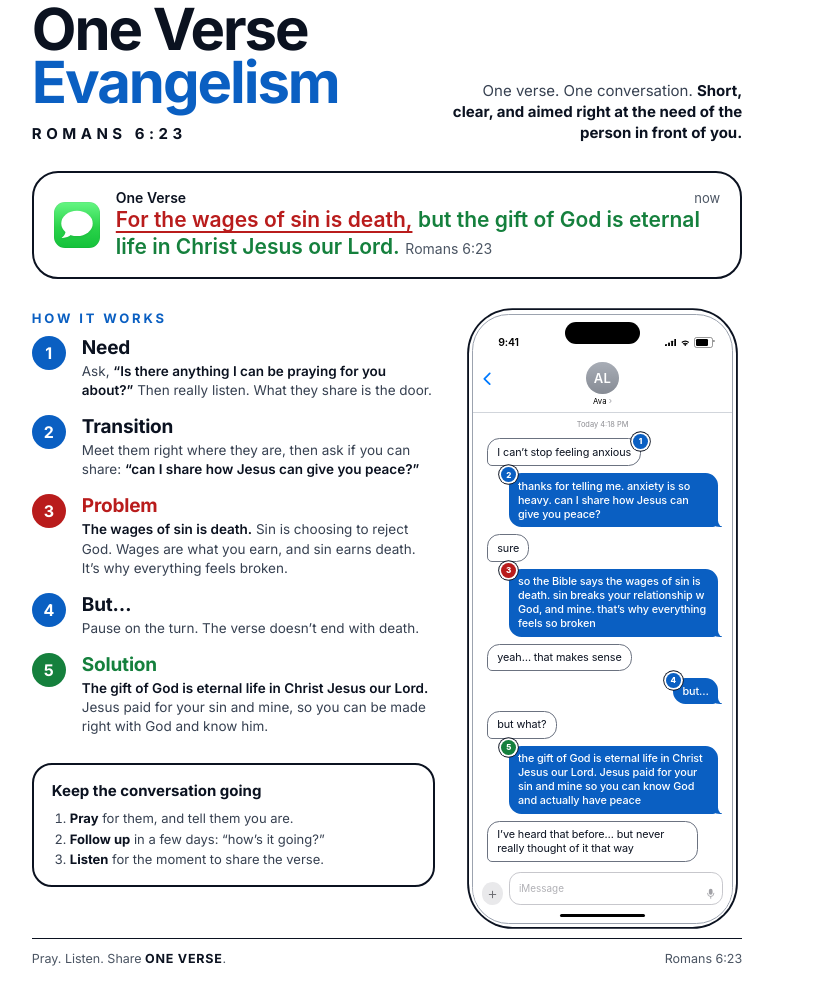
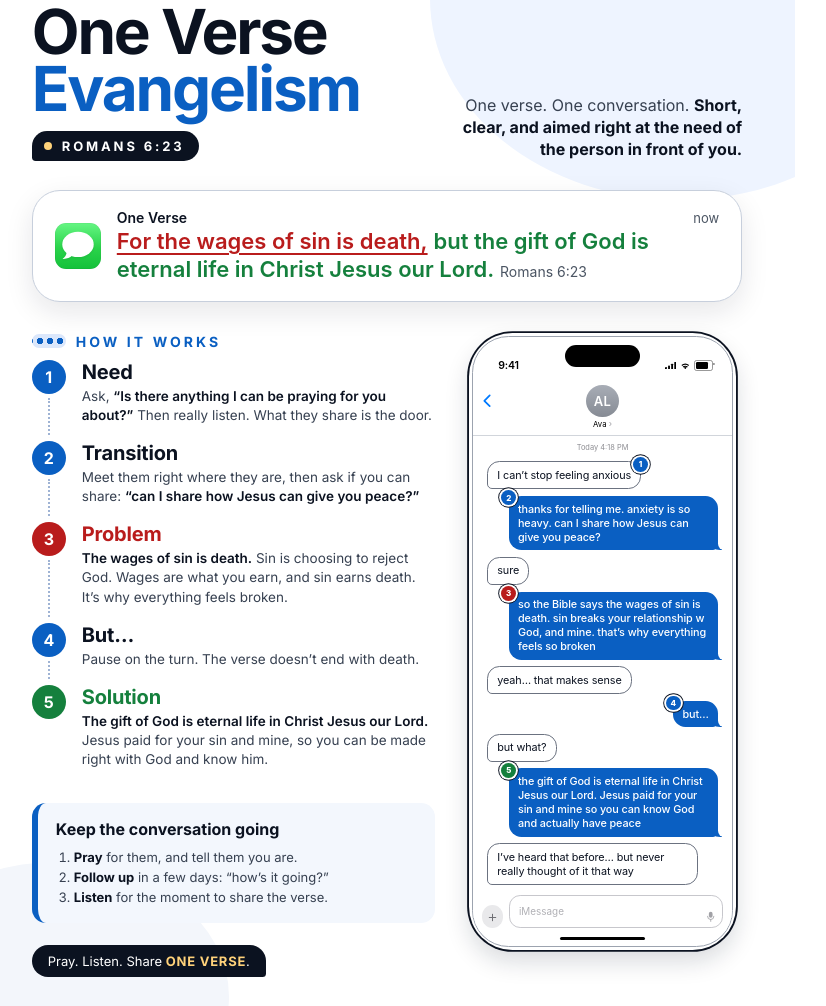
Before and after one commit to ben-mad-jlp/one-verse-evangelism, an Electron app: page flyer/flyer.html in a window 1440 px wide. Shown: the part 50-1056 px from the top of the page, without its empty margins (21-847 px from the left). Drawn offline with Linux system fonts and the light colour scheme.

Commit message:
Flyer: polished light, printer-friendly design
Co-Authored-By: Claude Opus 5.5 <noreply@anthropic.com>

```diff
--- a/flyer/flyer.html
+++ b/flyer/flyer.html
@@ -75,6 +75,34 @@ h2{ color:#0a5fc2; }
 .phonewrap .iphone .head{ background:#fff; border-bottom:1.5px solid #d1d5db; }
 .badge{ background:#0a5fc2 !important; box-shadow:0 0 0 3px #fff, 0 0 0 4.5px #0b1220 !important; }
 .badge.sin{ background:#b91c1c !important; } .badge.life{ background:#15803d !important; }
+
+/* ===== polish for the light version ===== */
+.page{ background:#fff; }
+.page::before{ content:""; position:absolute; right:-1.4in; top:-1.6in; width:5.2in; height:4.2in; border-radius:50%; background:#eef4ff; z-index:0; }
+.page::after{ content:""; position:absolute; left:-1in; bottom:-1.3in; width:3.6in; height:2.8in; border-radius:50%; background:#f3f6fb; z-index:0; }
+.page > *{ position:relative; z-index:1; }
+.brand .w{ font-size:62px; }
+.brand .ref{ display:inline-flex; align-items:center; gap:10px; background:#0b1220; color:#fff; padding:7px 14px 7px 12px; border-radius:16px 16px 16px 4px; letter-spacing:.22em; font-size:13px; }
+.brand .ref::before{ content:""; width:8px; height:8px; border-radius:50%; background:#ffd27a; }
+.tag{ font-size:16px; }
+.verse .notif{ border:1.5px solid #c7cfdc; box-shadow:0 10px 28px rgba(15,23,42,.10); border-radius:28px; padding:18px 22px; }
+.verse .notif .v{ font-size:22px; }
+h2{ display:flex; align-items:center; gap:10px; font-size:14px; }
+h2::before{ content:""; width:34px; height:14px; border-radius:8px; background:radial-gradient(circle,#0a5fc2 3px,transparent 3.5px) 3px 50%/10px 14px repeat-x, #dbe7fb; }
+.steps{ gap:0; }
+.steps li{ position:relative; padding-bottom:16px; }
+.steps li:not(:last-child)::after{ content:""; position:absolute; left:16px; top:38px; bottom:2px; width:0; border-left:2.5px dotted #9fb3d4; }
+.steps .n{ box-shadow:0 0 0 4px #fff; position:relative; z-index:1; }
+.steps .t{ font-size:20px; }
+.start{ background:#f3f7fd; border:none; border-left:6px solid #0a5fc2; border-radius:14px; }
+.start h3{ font-size:16px; }
+.phonewrap .iphone{ box-shadow:0 0 0 3px #0b1220, 0 18px 40px rgba(15,23,42,.16); }
+.foot{ border-top:none; justify-content:center; gap:14px; padding-top:0; }
+.foot span:first-child{ background:#0b1220; color:#fff; padding:8px 16px; border-radius:18px 18px 4px 18px; font-size:13px; }
+.foot span:first-child b{ color:#ffd27a; }
+.foot span:last-child{ display:none; }
+.page > .foot{ position:absolute; left:.55in; right:auto; bottom:.3in; justify-content:flex-start; }
+.start{ margin-top:.18in !important; }
 </style></head><body>
 <div class="page">
   <div class="top">
```
Also changed, not shown: 1 other file.
